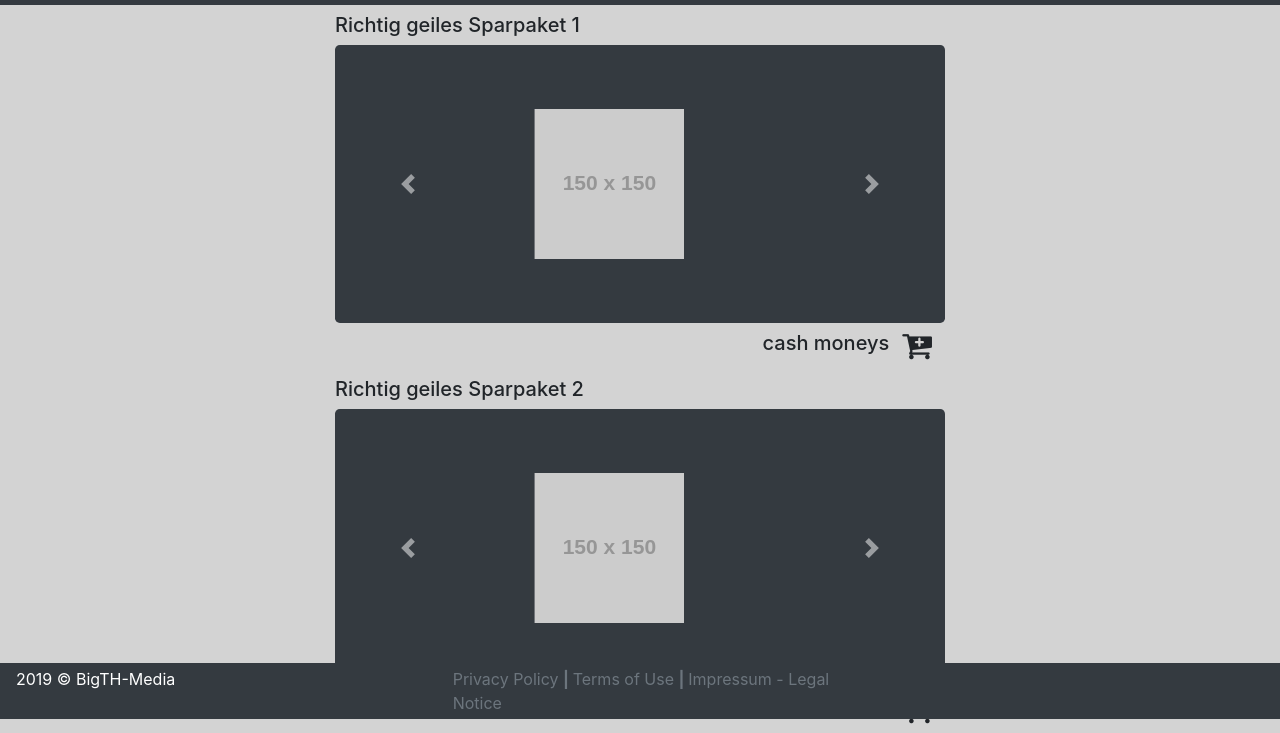
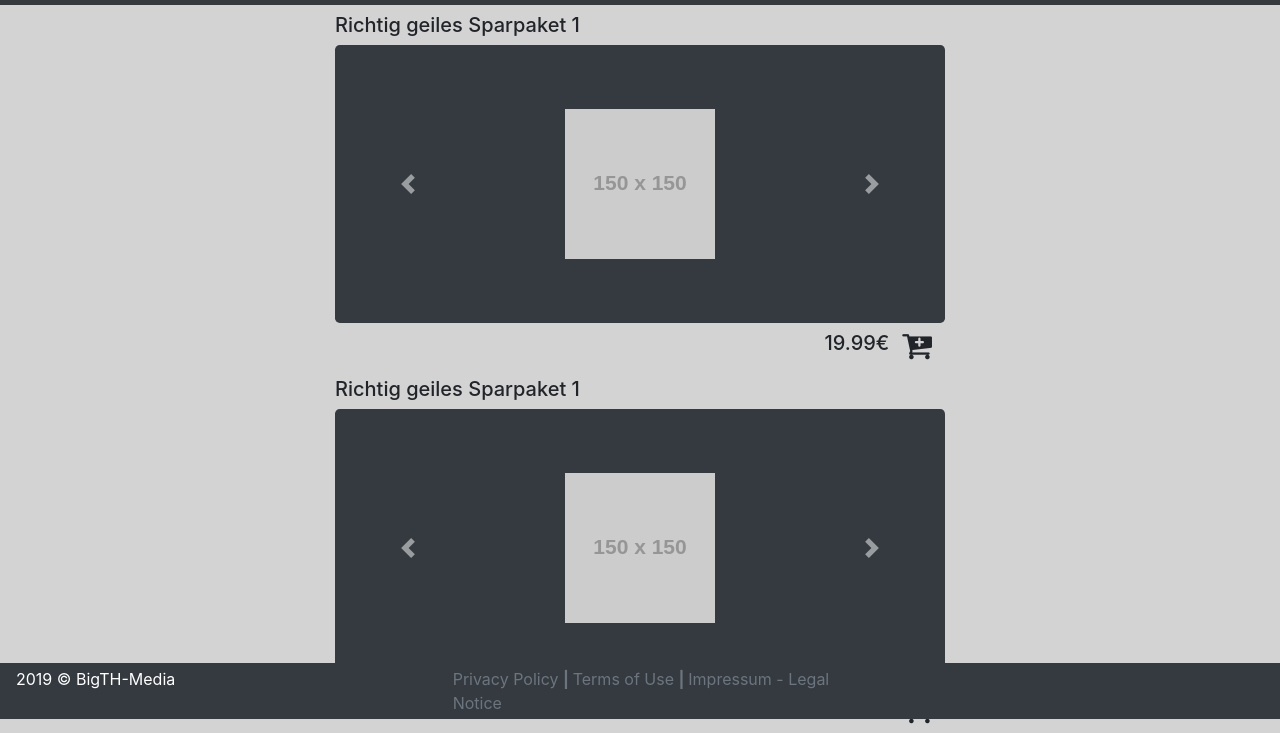
Before and after one commit to dix0nym/BigTH-Media, a plain HTML site: page pages/sales.html in a window 1280 px wide. Shown: the part 81-814 px from the top of the page. Drawn offline with nearby package versions, Linux system fonts and the light colour scheme; placeholder pictures from the web are drawn by us.

Commit message:
moved html to sales.js

```diff
--- a/pages/sales.html
+++ b/pages/sales.html
@@ -14,73 +14,14 @@
 <body>
     <div id="header"></div>
 
-    <div class="container mt-1 w-50">
-        <h5 class="my-2 mb-0">Richtig geiles Sparpaket 1</h5>
-        <div class="jumbotron mx-auto mb-0 w-100 bg-dark">
-            <div id="carouselExampleControls" class="carousel slide" data-ride="carousel">
-                <div class="carousel-inner">
-                    <div class="carousel-item active text-center">
-                        <img src="https://via.placeholder.com/150" class="d-block mx-auto" #alt="1">
-                    </div>
-                    <div class="carousel-item text-center">
-                        <img src="https://via.placeholder.com/150" class="d-block mx-auto" alt="2">
-                    </div>
-                    <div class="carousel-item text-center">
-                        <img src="https://via.placeholder.com/150" class="d-block mx-auto" alt="3">
-                    </div>
-                </div>
-                <a class="carousel-control-prev" href="#carouselExampleControls" role="button" data-slide="prev">
-                    <span class="carousel-control-prev-icon" aria-hidden="true"></span>
-                    <span class="sr-only">Previous</span>
-                </a>
-                <a class="carousel-control-next" href="#carouselExampleControls" role="button" data-slide="next">
-                    <span class="carousel-control-next-icon" aria-hidden="true"></span>
-                    <span class="sr-only">Next</span>
-                </a>
-            </div>
-        </div>
-        <div class="d-flex flex-row-reverse">
-            <button type="button" class="btn btn-lite fa fa-cart-plus fa-2x" aria-hidden="true"></button>
-            <h5 class=" mt-2">cash moneys</h5>
-        </div>
-    </div>
-
-    <div class="container mt-1 w-50">
-        <h5 class="my-2 mb-0">Richtig geiles Sparpaket 2</h5>
-        <div class="jumbotron mx-auto mb-0 w-100 bg-dark">
-            <div id="carouselExampleControls" class="carousel slide" data-ride="carousel">
-                <div class="carousel-inner">
-                    <div class="carousel-item active text-center">
-                        <img src="https://via.placeholder.com/150" class="d-block mx-auto" #alt="1">
-                    </div>
-                    <div class="carousel-item text-center">
-                        <img src="https://via.placeholder.com/150" class="d-block mx-auto" alt="2">
-                    </div>
-                    <div class="carousel-item text-center">
-                        <img src="https://via.placeholder.com/150" class="d-block mx-auto" alt="3">
-                    </div>
-                </div>
-                <a class="carousel-control-prev" href="#carouselExampleControls" role="button" data-slide="prev">
-                    <span class="carousel-control-prev-icon" aria-hidden="true"></span>
-                    <span class="sr-only">Previous</span>
-                </a>
-                <a class="carousel-control-next" href="#carouselExampleControls" role="button" data-slide="next">
-                    <span class="carousel-control-next-icon" aria-hidden="true"></span>
-                    <span class="sr-only">Next</span>
-                </a>
-            </div>
-        </div>
-        <div>
-            <button type="button" class="btn btn-lite fa fa-cart-plus fa-2x float-right" aria-hidden="true"></button>
-            <h5 class="float-right mt-2">cash moneys</h5>
-        </div>
-    </div>
+    <div id="offersContainer"></div>
 
     <div id="footer"></div>
     <script src="https://code.jquery.com/jquery-3.3.1.min.js"></script>
     <script src="https://cdnjs.cloudflare.com/ajax/libs/popper.js/1.14.7/umd/popper.min.js"></script>
     <script src="https://stackpath.bootstrapcdn.com/bootstrap/4.3.1/js/bootstrap.min.js"></script>
     <script src="/js/util.js"></script>
+    <script src="/js/sales.js"></script>
     <script>
         $(async () => {
             loadHeader("header.html", 'salesNav');
```
